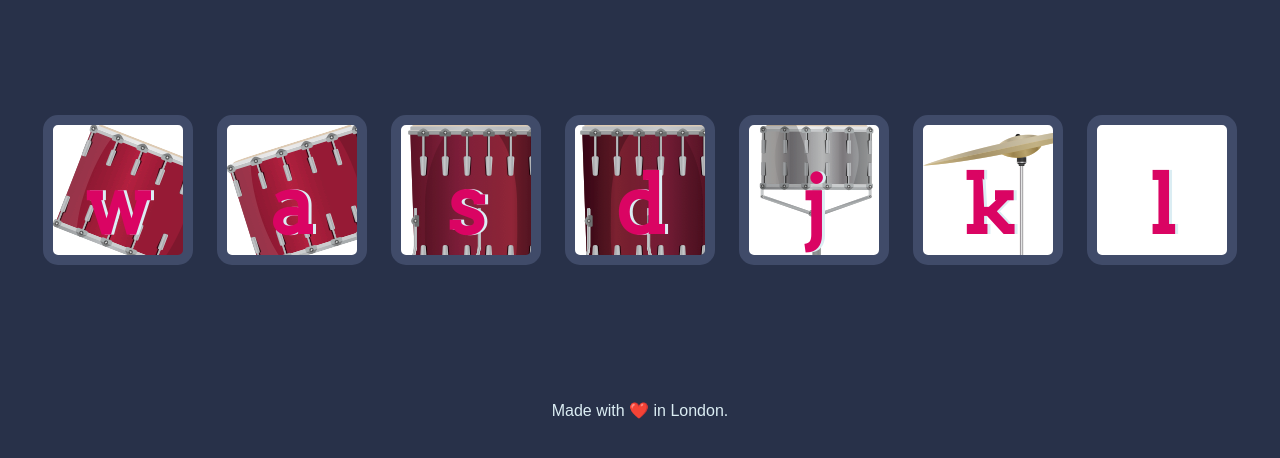
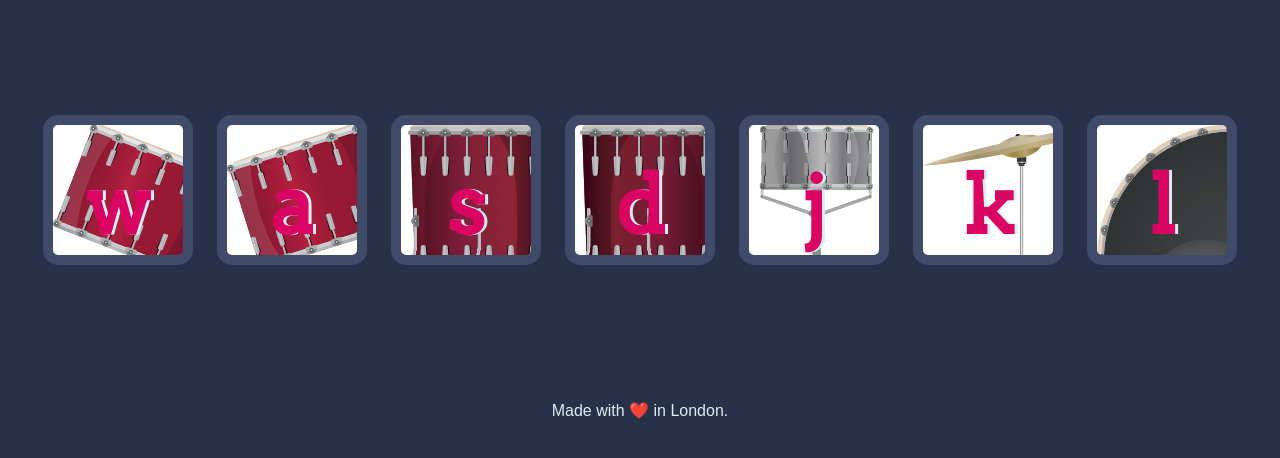
Before and after one commit to Margherita97/drum-kit, a plain HTML site: page index.html in a window 1280 px wide. Shown: the part 174-632 px from the top of the page. Drawn offline with Linux system fonts and the light colour scheme.

Commit message:
Add image .l

```diff
--- a/styles.css
+++ b/styles.css
@@ -41,7 +41,7 @@ footer {
 }
 
 .l {
-
+background-image: url("images/kick.png");
 }
 
 .set {
```
